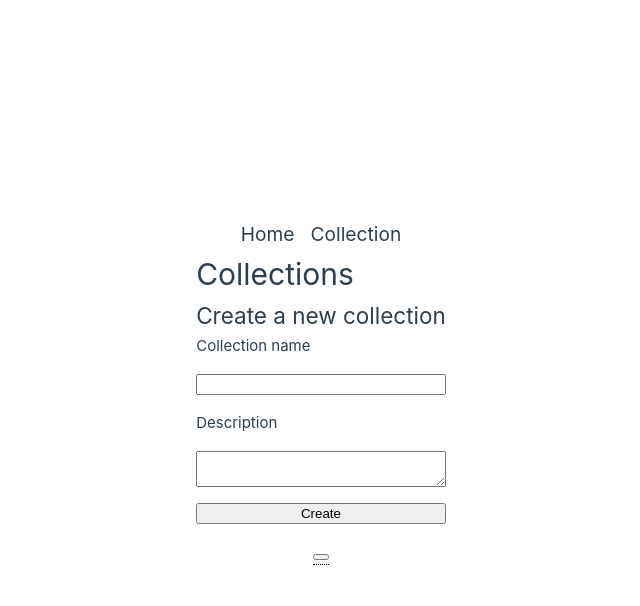
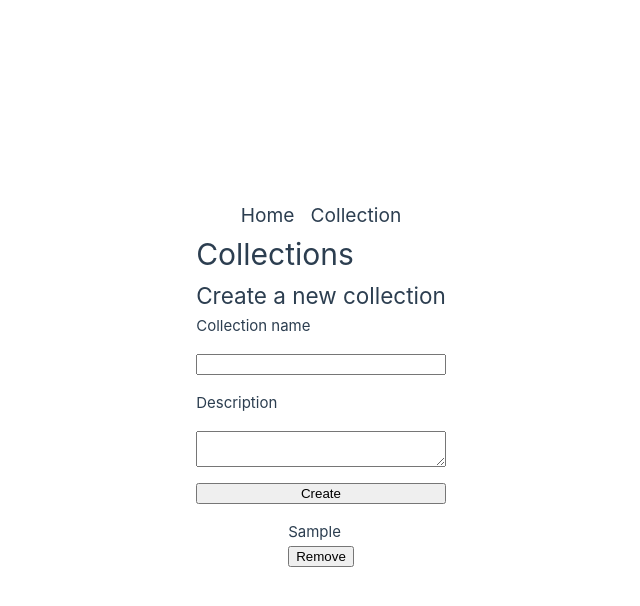
Before and after one commit to Cel-shading/vuejs3learning, a Vue app in the folder learning/: page /collection in a window 1280 px wide. Both pictures are taken after typing "Sample", "Sample" into the empty fields and a click on the button "Create". Shown: the top 606 px of the page, without its empty margins (319-959 px from the left). Built offline with nearby package versions, Linux system fonts and the light colour scheme.

Commit message:
Adding pokemon in collection

```diff
--- a/learning/src/components/CollectionCreation.vue
+++ b/learning/src/components/CollectionCreation.vue
@@ -1,5 +1,6 @@
 <script setup lang="ts">
 import type Collection from '@/models/Collection'
+import type Pokemon from '@/models/Pokemon';
 import { useCollectionStore } from '@/stores/collection'
 import { ref } from 'vue'
 
@@ -16,13 +17,15 @@ const getMaxId = (collection: Collection[]) => {
       maxId = collection[i].id
     }
   }
+  console.log(maxId)
   return maxId as number
 }
+
 const newCollection = ref<Collection>({
   id: getMaxId(collectionStore.collections) + 1,
   name: '',
   description: '',
-  pokemons: []
+  pokemon: [] as Pokemon[],
 })
 
 const submitForm = () => {
@@ -31,7 +34,12 @@ const submitForm = () => {
   addCollection(newCollection.value)
   name.value = ''
   description.value = ''
-  console.log(collectionStore.collections)
+  newCollection.value = {
+    id: getMaxId(collectionStore.collections) + 1,
+    name: '',
+    description: '',
+    pokemon: [] as Pokemon[],
+  }
 }
 </script>
 
--- a/learning/src/components/PokemonCard.vue
+++ b/learning/src/components/PokemonCard.vue
@@ -1,22 +1,73 @@
 <script setup lang="ts">
+import { useCollectionStore } from '@/stores/collection';
 import Pokemon from '@models/pokemon'
+import { onClickOutside } from '@vueuse/core';
+import { storeToRefs } from 'pinia';
+import { ref } from 'vue';
 
 defineProps<{
   data: Pokemon
 }>()
+
+const collectionStore = useCollectionStore()
+const { addPokemonToCollection } = collectionStore
+const { ...collections } = storeToRefs(collectionStore)
+
+const addSelectedPokemon = (pokemonData: Pokemon) => {
+  console.log(pokemonData.name.fr)
+  selectedPokemon.value = pokemonData
+  openMenu.value = true
+
+  onClickOutside(menu, () => {
+    openMenu.value = false
+  })
+
+}
+
+// open an menu on the card where we could pick a collection to add the pokemon to
+const openMenu = ref<boolean>(false)
+const menu = ref<HTMLElement>()
+
+
+const selectedPokemon = ref<Pokemon>()
+
 </script>
 
+
 <template>
-  <div class="pokemon-card">
+  <div class="pokemon-card" @click.stop="addSelectedPokemon(data)">
     <h1>{{ data.name.fr }}</h1>
     <img :src="data.sprites.regular" :alt="data.name" />
     <h3>Statistics</h3>
     {{ data.stats  }}
   </div>
+  <div v-if="openMenu" ref="menu">
+    <h3>Adding a pokemon</h3>
+    <div v-for="collection in collections.collections.value" :key="collection.id">
+      <div>
+        <span class= menu-element @click="addPokemonToCollection(collection.id, selectedPokemon)">
+          {{ collection.name }}
+        </span>
+      </div>
+    </div>
+  </div>
 </template>
 
 <style scoped>
+.menu-element {
+  cursor: pointer;
+  display: flex;
+  flex-direction: column;
+  align-items: center;
+  justify-content: center;
+  padding: 1rem;
+  border-radius: 0.5rem;
+  background-color: var(--color-primary);
+  color: var(--color-text);
+  box-shadow: 0 0 0.5rem rgba(0, 0, 0, 0.2);
+}
 .pokemon-card {
+  cursor: pointer;
   display: flex;
   flex-direction: column;
   align-items: center;
--- a/learning/src/stores/collection.ts
+++ b/learning/src/stores/collection.ts
@@ -9,6 +9,10 @@ export const useCollectionStore = defineStore('collection', () => {
 
   const addCollection = (newCollection: Collection) => {
     collections.value.push(newCollection)
+  }
+
+  const removeCollection = (collectionIndex: number) => {
+    collections.value = collections.value.filter((_, index) => index !== collectionIndex)
   }
 
   const addPokemonToCollection = (collectionIndex: number, pokemon: Pokemon) => {
@@ -23,5 +27,11 @@ export const useCollectionStore = defineStore('collection', () => {
     }
   }
 
-  return { collections, addCollection, addPokemonToCollection, removePokemonFromCollection }
+  return {
+    collections,
+    addCollection,
+    addPokemonToCollection,
+    removePokemonFromCollection,
+    removeCollection
+  }
 })
--- a/learning/src/views/Collection.vue
+++ b/learning/src/views/Collection.vue
@@ -1,17 +1,27 @@
 <script setup lang="ts">
 import { useCollectionStore } from '@/stores/collection'
 import { storeToRefs } from 'pinia'
-import { ref } from 'vue'
+import { onMounted, ref } from 'vue'
 import PokemonCard from '@/components/PokemonCard.vue'
 import CollectionCreation from '@/components/CollectionCreation.vue'
-import Collection from '@/models/Collection'
+import type Collection from '@/models/Collection'
 
 const collectionStore = useCollectionStore()
-const { addPokemon, removePokemonFromCollection, addCollection } = collectionStore
-const { ...collection } = storeToRefs(collectionStore)
+const { removePokemonFromCollection, addCollection, removeCollection } = collectionStore
+const { ...collections } = storeToRefs(collectionStore)
 const newCollectionName = ref<string>('')
 const selectedCollection = ref<Collection>()
-console.log(collection)
+
+const deletePokemon = () => {
+  console.log('delete')
+}
+
+const removeSelectedCollection = (id: number) => {
+  console.log(id)
+  removeCollection(id)
+}
+
+console.log(collections.collections.value)
 </script>
 
 <template>
@@ -19,30 +29,28 @@ console.log(collection)
   <CollectionCreation />
   <main>
     <div class="collection-list">
-      <span v-for="element in collection" :key="element.id">
-        <div class="tooltip">
-          <button @click="selectedCollection = element">{{ element.name }}</button>
-          <span class="tooltiptext">{{ element.description }}</span>
+      <span v-for="collection in collections.collections.value" :key="collection.id">
+        <div>
+          <span @click="selectedCollection = collection">
+            {{ collection.name }}
+          </span>
         </div>
+        <button @click="removeSelectedCollection(collection.id)">Remove</button>
       </span>
     </div>
-    <!-- <div class="pokemon-list">
-      <span v-for="pokemon in selectedCollection" :key="pokemon.pokedexId">
-        <span v-if="pokemon.pokedexId > 0">
-          <PokemonCard :data="pokemon" />
-          <button @click="removePokemonFromCollection(pokemon.pokedexId)">Remove</button>
+    <div class="pokemon-list">
+      <span v-for="pokemon in selectedCollection?.pokemon" :key="pokemon.pokedexId">
+        <span v-if="pokemon.pokedexId>0">
+          <PokemonCard :data="pokemon"/>
+          <button @click="selectedCollection && removePokemonFromCollection(selectedCollection.id, pokemon.pokedexId)">Remove</button>
         </span>
       </span>
-    </div> -->
+    </div>
   </main>
 </template>
 
 <style scoped>
-.tooltip {
-  position: relative;
-  display: inline-block;
-  border-bottom: 1px dotted black;
-}
+
 .collection-list {
   display: flex;
   flex-wrap: wrap;
```
